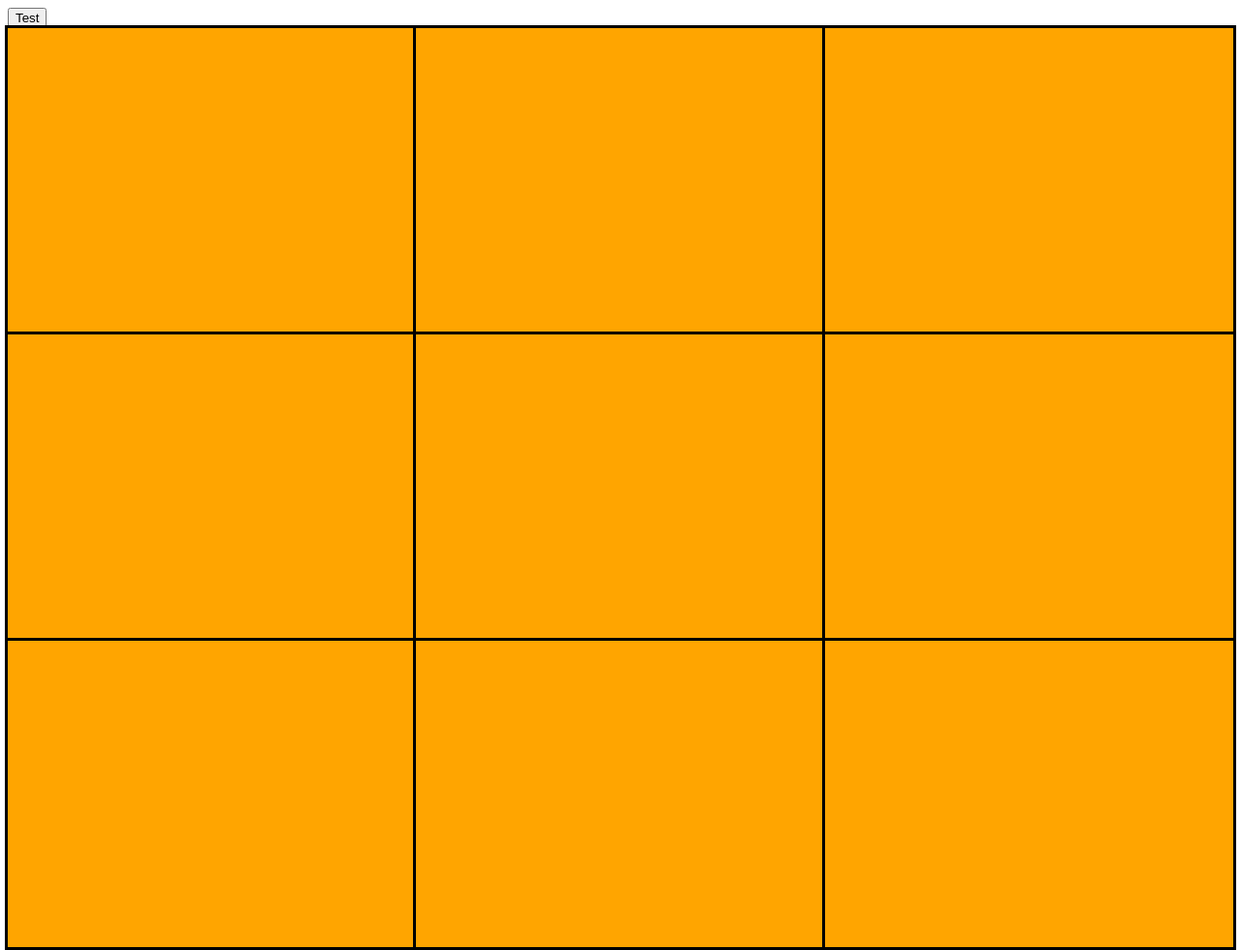
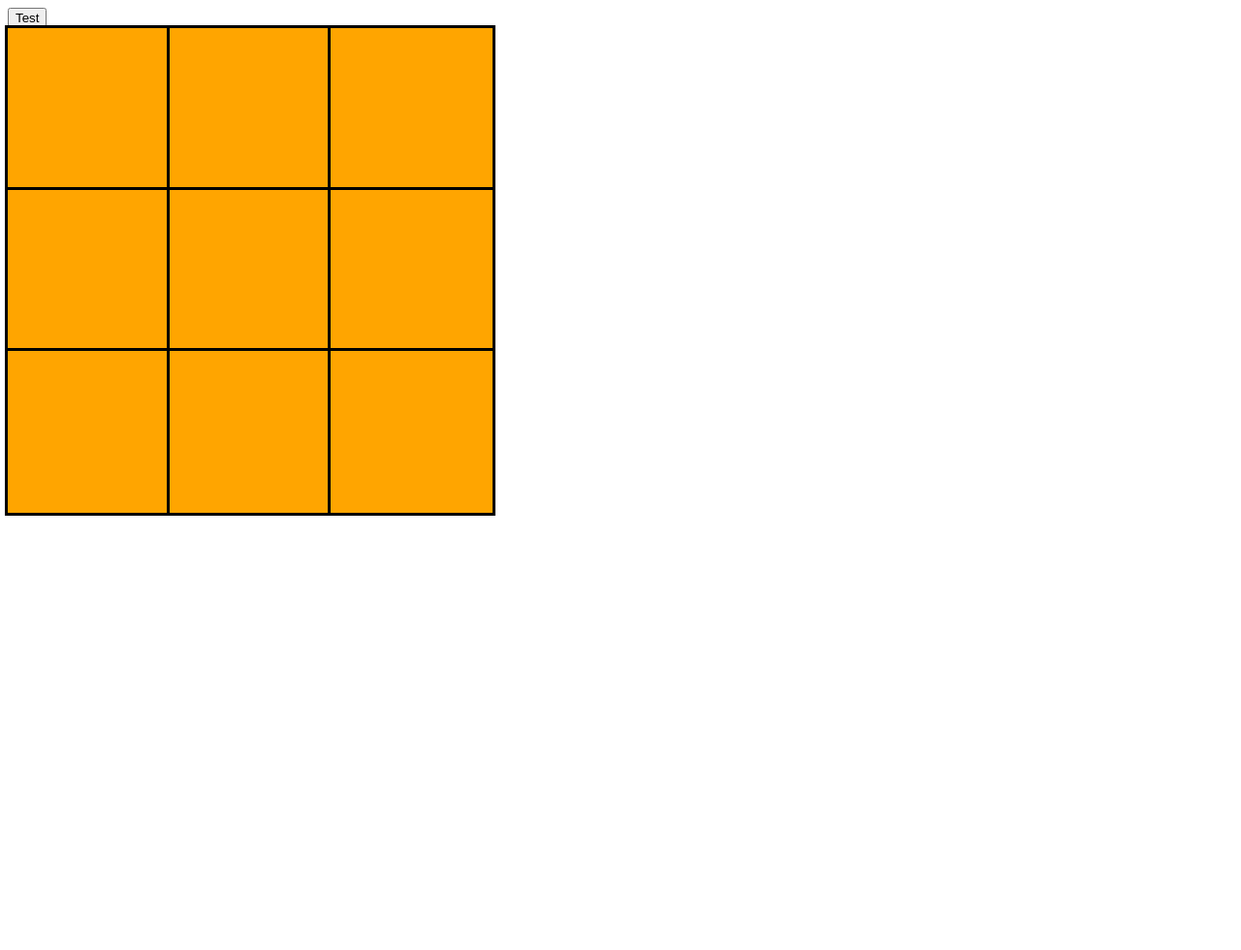
Before and after one commit to Hvbert1/etch-a-sketch, a plain HTML site: page index.html in a window 1280 px wide. Shown: the whole page at 97% size. After the commit the page ends 800 px from the top, so only its background shows below. Drawn offline with Linux system fonts and the light colour scheme.

Commit message:
remove scaling on grid and added function to replace grid

```diff
--- a/eas.js
+++ b/eas.js
@@ -29,6 +29,7 @@ function change() {
 function btn() {
     let size = window.prompt("Enter grid number");
     j = size;
+    container.innerHTML = '';
     grid(j)
     change();
 }
--- a/style.css
+++ b/style.css
@@ -1,6 +1,8 @@
 #container {
     display: grid;
     background: pink;
+    width: 500px;
+    height: 500px;
 }
 
 .row {
@@ -15,6 +17,4 @@
     outline: solid;
     justify-content: center;
     flex: 1;
-    width: 25%;
-    padding-top: 25%;
 }
```
